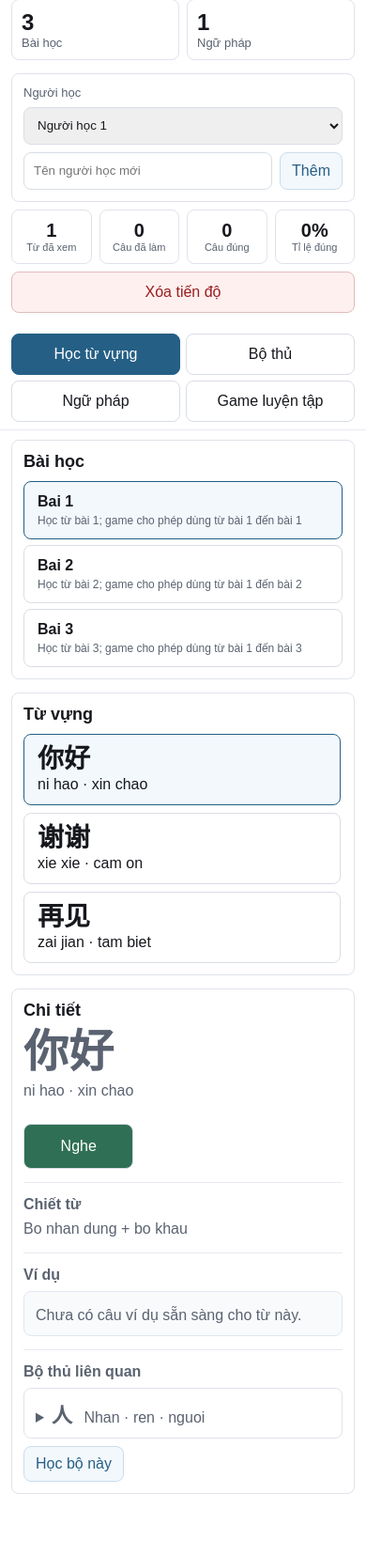
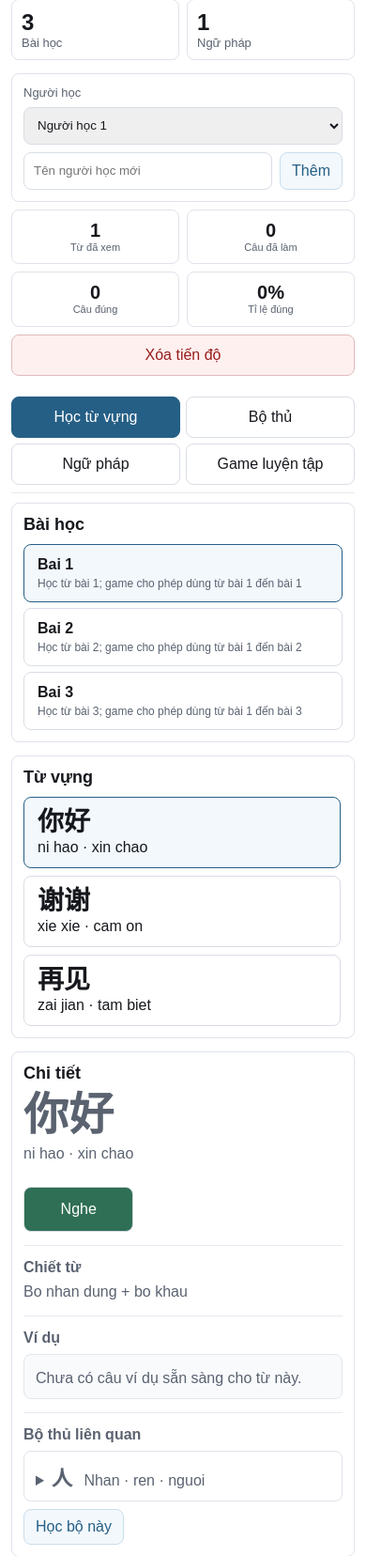
Before and after one commit to phanhuy871-tech/chinese-learning-app, a FastAPI app: page / in a window 390 px wide. Shown: the part 238-1894 px from the top of the page at 94% size. Before the commit the page ends 1828 px from the top, so only its background shows below. Run offline with FastAPI, Linux system fonts and the light colour scheme; data comes from the database, SQL or seed files in the repository.

Commit message:
Fix root responsive overflow across all views

```diff
--- a/app/web/static/css/app.css
+++ b/app/web/static/css/app.css
@@ -6,16 +6,16 @@
   color: #16181d;
 }
 
-* {
+*,
+*::before,
+*::after {
   box-sizing: border-box;
-  min-width: 0;
 }
 
 html,
 body {
   margin: 0;
-  max-width: 100%;
-  overflow-x: clip;
+  width: 100%;
 }
 
 button {
@@ -27,7 +27,7 @@ button {
 .shell {
   /* Khung ngoài giữ nội dung không quá rộng trên PC và vẫn full trên mobile. */
   width: min(1120px, 100%);
-  max-width: 100vw;
+  max-width: 100%;
   margin: 0 auto;
   padding: 20px;
 }
@@ -98,10 +101,12 @@ h1 {
 
 .modebar {
   /* Thanh chuyển module: Học từ vựng, Bộ thủ, Ngữ pháp, Game. */
-  display: inline-grid;
+  display: grid;
   gap: 8px;
   grid-template-columns: repeat(4, minmax(0, 1fr));
   margin: 12px 0 14px;
+  max-width: 100%;
+  width: 100%;
 }
 
 .mode {
@@ -847,8 +879,8 @@ h1 {
   }
 
   .shell {
-    overflow-x: hidden;
     padding: max(10px, env(safe-area-inset-top)) max(12px, env(safe-area-inset-right)) max(18px, env(safe-area-inset-bottom)) max(12px, env(safe-area-inset-left));
+    width: 100%;
   }
 
   .topbar,
@@ -903,7 +935,7 @@ h1 {
 
   .progress-panel {
     gap: 8px;
-    grid-template-columns: repeat(4, minmax(0, 1fr));
+    grid-template-columns: repeat(2, minmax(0, 1fr));
   }
 
   .progress-panel .user-picker,
@@ -932,9 +964,8 @@ h1 {
     display: grid;
     gap: 6px;
     grid-template-columns: repeat(2, minmax(0, 1fr));
-    margin: 8px calc(-1 * max(12px, env(safe-area-inset-right))) 10px calc(-1 * max(12px, env(safe-area-inset-left)));
-    overflow-x: hidden;
-    padding: 8px max(12px, env(safe-area-inset-right)) 8px max(12px, env(safe-area-inset-left));
+    margin: 8px 0 10px;
+    padding: 8px 0;
     position: sticky;
     top: env(safe-area-inset-top);
     scrollbar-width: none;
--- a/app/web/templates/home.html
+++ b/app/web/templates/home.html
@@ -4,7 +4,7 @@
     <meta charset="utf-8" />
     <meta name="viewport" content="width=device-width, initial-scale=1, viewport-fit=cover" />
     <title>Chinese Learning App</title>
-    <link rel="stylesheet" href="/static/css/app.css?v=20260715-game-overflow-fix" />
+    <link rel="stylesheet" href="/static/css/app.css?v=20260715-responsive-root-fix" />
   </head>
   <body>
     <main class="shell">
@@ -163,6 +163,6 @@
       </form>
     </dialog>
 
-    <script src="/static/js/app.js?v=20260715-game-overflow-fix"></script>
+    <script src="/static/js/app.js?v=20260715-responsive-root-fix"></script>
   </body>
 </html>
```
Also changed, not shown: other parts of app/web/static/css/app.css (+33 -6 lines).
